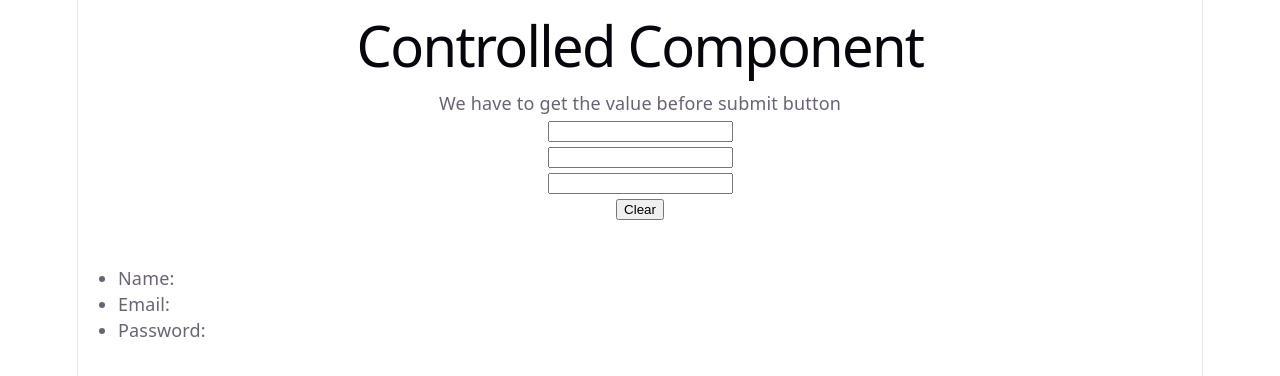
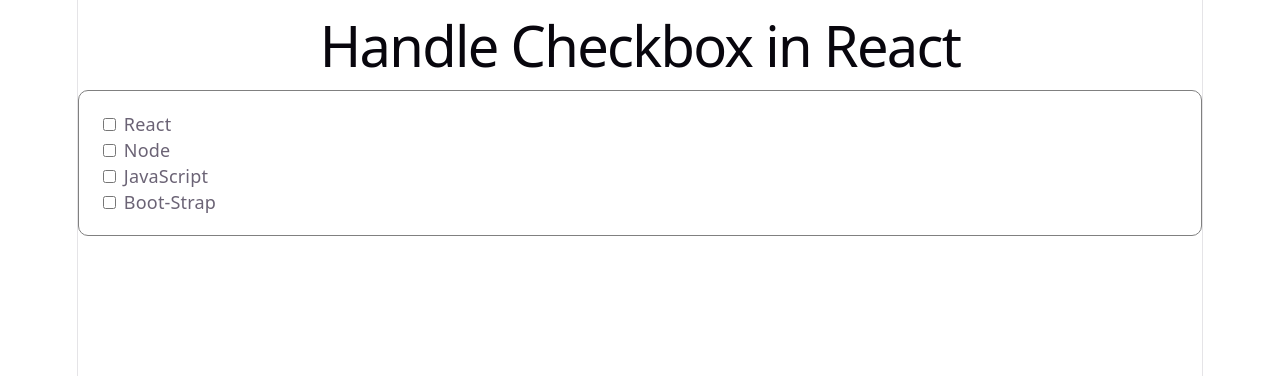
Before and after one commit to its-rahulrana/react-codestepbystep, a React (Vite) app: page / in a window 1280 px wide. Shown: the top 376 px of the page. Built offline with nearby package versions, Linux system fonts and the light colour scheme.

Commit message:
Code 12 Handle Checkbox in React

```diff
--- a/src/App.jsx
+++ b/src/App.jsx
@@ -1,37 +1,36 @@
 import { useState } from "react";
 
 function App(){
-  const [name, setName] = useState("");
-  const [email, setEmail] = useState("");
-  const [pass, setPass] = useState("");
 
-  function clickHandler(){
-    setName("");
-    setEmail("");
-    setPass("")
+  const [skills, setSkills] = useState([]);
+
+  const changeHandler = (event) =>{
+    if (event.target.checked){
+      setSkills([...skills, event.target.value])
+    }else{
+      setSkills(skills.filter((item)=>(item != event.target.value)))
+    }
   }
 
   return(
     <>
-      <h1>Controlled Component</h1>
-      <p>We have to get the value before submit button</p>
-      <form action="" method="get">
-        <input type="text" value={name} onChange={(e)=>setName(e.target.value)}/>
-        <br/>
-        <input type="email" value={email} onChange={(e)=>setEmail(e.target.value)}/>
-        <br/>
-        <input type="password" value={pass} onChange={(e)=>setPass(e.target.value)}/>
-        <br/>
-        <button onClick={()=>clickHandler}>Clear</button>
-        <br/>
-
-      </form>
-      <br/>
-      <ul style={{textAlign: "left"}}>
-          <li>Name: {name}</li>
-          <li>Email: {email}</li>
-          <li>Password: {pass}</li>
-      </ul>
+      <div>
+        <h1>Handle Checkbox in React</h1>
+        <div style={{textAlign: "left", border: "1px solid grey", borderRadius: "10px", padding: "20px"}}>
+          <input onChange={changeHandler} type="checkbox" id="react" value="React"/>
+          <label htmlFor="react"> React </label>
+          <br/>
+          <input onChange={changeHandler} type="checkbox" id="node" value="Node"/>
+          <label htmlFor="node"> Node </label>
+          <br/>
+          <input onChange={changeHandler} type="checkbox" id="js" value="JavaScript"/>
+          <label htmlFor="js"> JavaScript </label>
+          <br/>
+          <input onChange={changeHandler} type="checkbox" id="bootstrap" value="Boot-Strap"/>
+          <label htmlFor="bootstrap"> Boot-Strap </label>
+        </div>
+        <h3>{skills}</h3>
+      </div>
     </>
   )
 }
```
